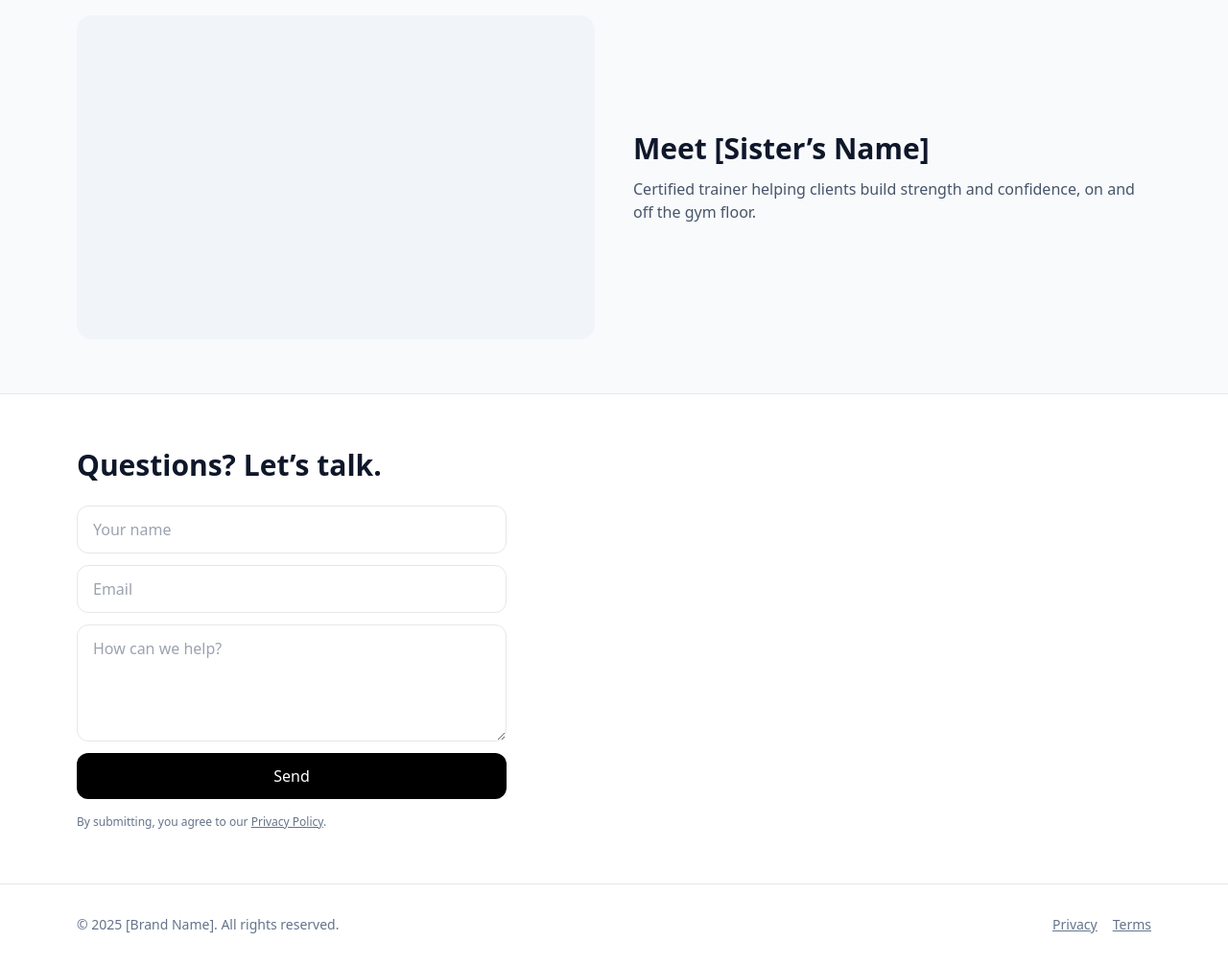
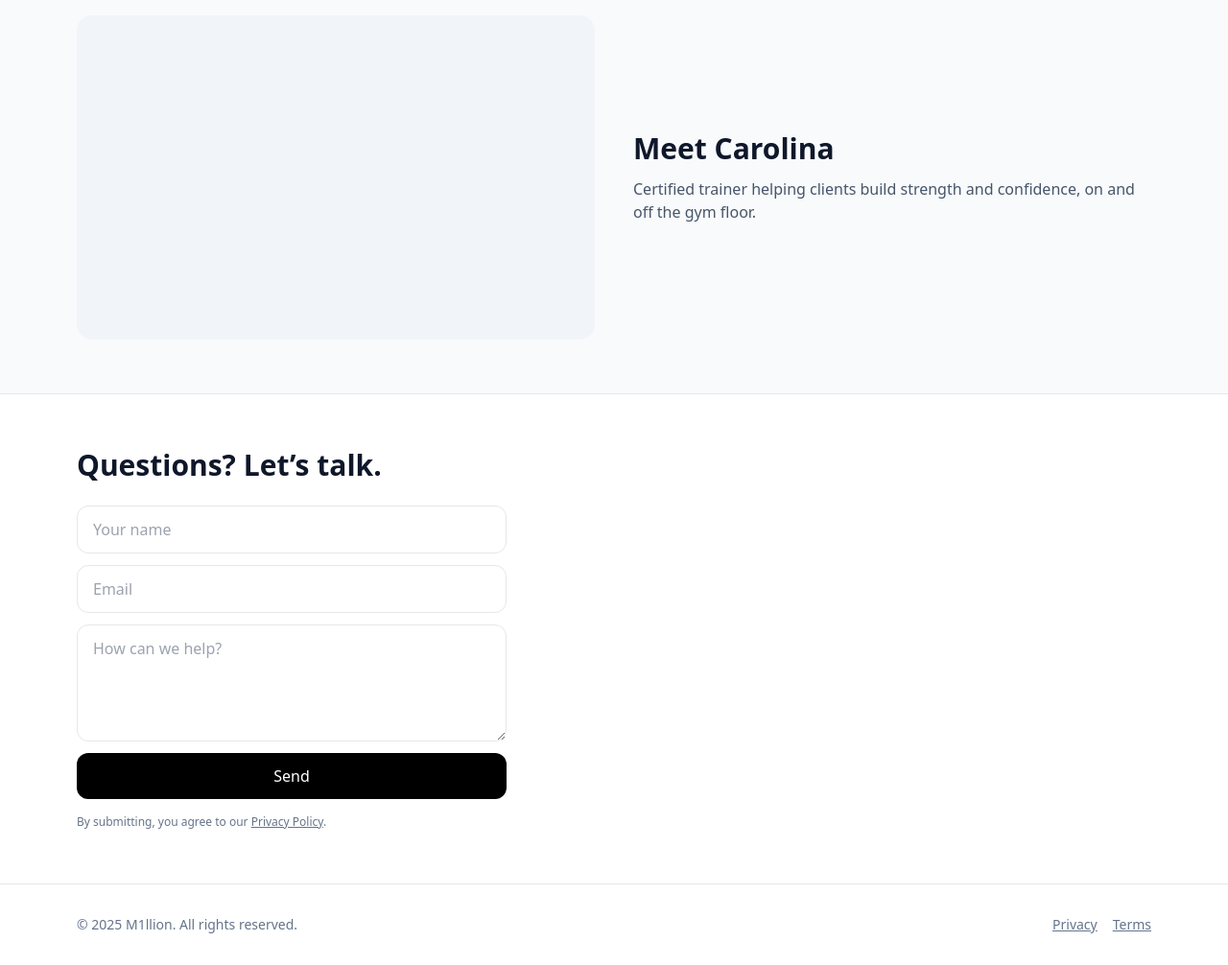
Before and after one commit to Sergi0987/M1llion-Website, a plain HTML site: page index.html in a window 1280 px wide. Shown: the part 1700-2706 px from the top of the page at 96% size. Drawn offline with nearby package versions, Linux system fonts and the light colour scheme.

Commit message:
slight changes

```diff
--- a/index.html
+++ b/index.html
@@ -108,7 +108,7 @@
     <div class="max-w-6xl mx-auto px-4 py-14 grid md:grid-cols-2 gap-10 items-center">
       <div class="aspect-[16/10] bg-slate-100 rounded-2xl"></div>
       <div>
-        <h2 class="text-3xl font-bold">Meet [Sister’s Name]</h2>
+        <h2 class="text-3xl font-bold">Meet Carolina</h2>
         <p class="mt-3 text-slate-600">
           Certified trainer helping clients build strength and confidence, on and off the gym floor.
         </p>
@@ -131,7 +131,7 @@
   <!-- Footer -->
   <footer class="border-t">
     <div class="max-w-6xl mx-auto px-4 py-8 text-sm text-slate-500 flex flex-wrap gap-4 justify-between">
-      <span>© <span id="year"></span> [Brand Name]. All rights reserved.</span>
+      <span>© <span id="year"></span> M1llion. All rights reserved.</span>
       <div class="flex gap-4">
         <a class="underline" href="/privacy.html">Privacy</a>
         <a class="underline" href="/terms.html">Terms</a>
```
